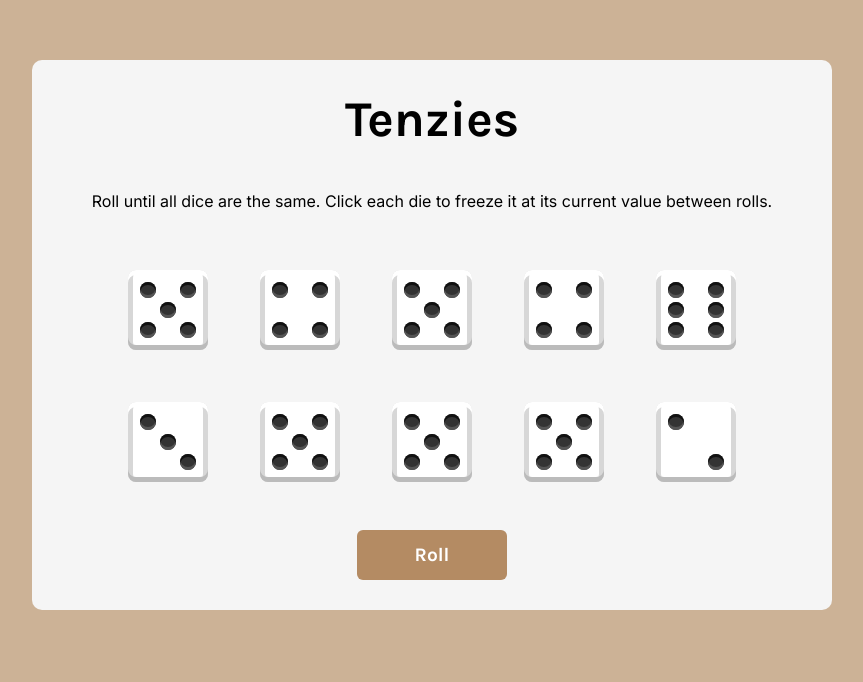
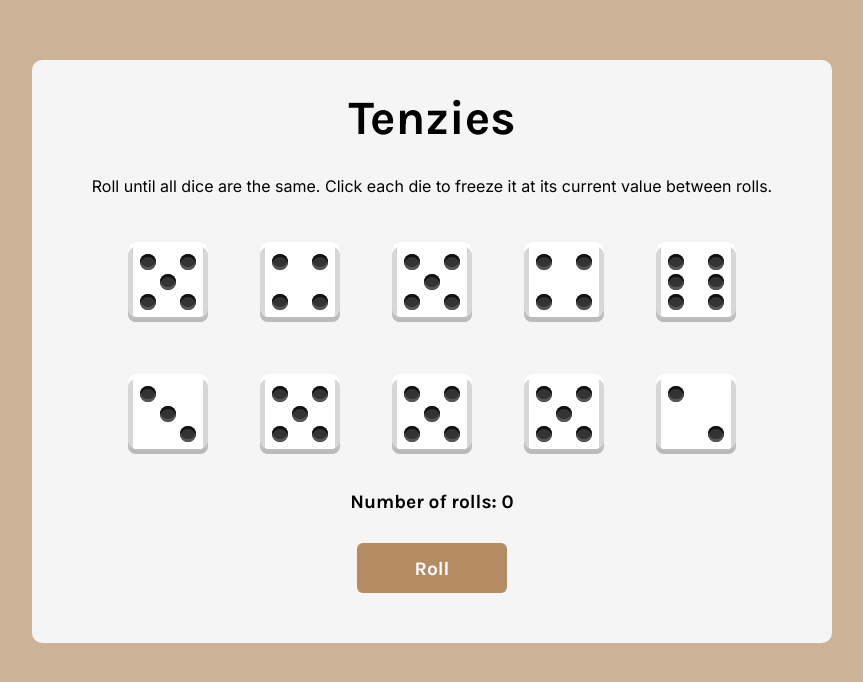
Before and after one commit to steph-xue/tenzies-game, a React (Vite) app: page / in a window 1280 px wide. Shown: the top 682 px of the page, without its empty margins (208-1071 px from the left). Built offline with nearby package versions, Linux system fonts and the light colour scheme.

Commit message:
add count of number of rolls

```diff
--- a/src/App.jsx
+++ b/src/App.jsx
@@ -10,6 +10,9 @@ function App() {
 
     // Create a state variable to store whether the player has achieved a tenzies win
     const [tenzies, setTenzies] = React.useState(false);
+
+    // Create a state variable to store the number of rolls
+    const [rolls, setRolls] = React.useState(0);
 
     // Check if the player has achieved a tenzies win
     // Checks if all dice are held and have the same value
@@ -48,9 +51,11 @@ function App() {
                     die :
                     generateNewDie();
             }));
+            setRolls(prevRolls => prevRolls + 1);
         } else {
             setTenzies(false);
             setDice(allNewDice());
+            setRolls(0);
         }
     }
 
@@ -83,8 +88,12 @@ function App() {
             <div className="dice-container">
                 {diceElements}
             </div>
+            <div className="roll-number">
+              Number of rolls: {rolls}
+            </div>
 
             {tenzies && <h2 className="win">You won!</h2>}
+            {tenzies && <h2 className="roll-win">It took you {rolls} rolls!</h2>}
             <button
                 className="roll-dice"
                 onClick={rollDice}
--- a/src/style.css
+++ b/src/style.css
@@ -27,7 +27,7 @@ main {
 }
 
 .title {
-  font-size: 50px;
+  font-size: 3rem;
   margin-top: 0px;
   margin-bottom: 10px;
 }
@@ -97,9 +97,22 @@ main {
 	grid-area: g;
 }
 
+.roll-number {
+  font-size: 1.2rem;
+  margin-bottom: 10px;
+}
+
 .win {
-  font-size: 30px;
+  font-size: 2rem;
+  margin-bottom: 10px;
+  color: #814d1a;
+}
+
+.roll-win {
+  font-size: 2rem;
+  margin-top: 0px;
   margin-bottom: 20px;
+  color: #814d1a;
 }
 
 .roll-dice {
@@ -112,6 +125,8 @@ main {
   font-size: 1.2rem;
   font-family: 'Karla', sans-serif;
   cursor: pointer;
+  margin-top: 20px;
+  margin-bottom: 20px;
 }
 
 .roll-dice:focus {
```
